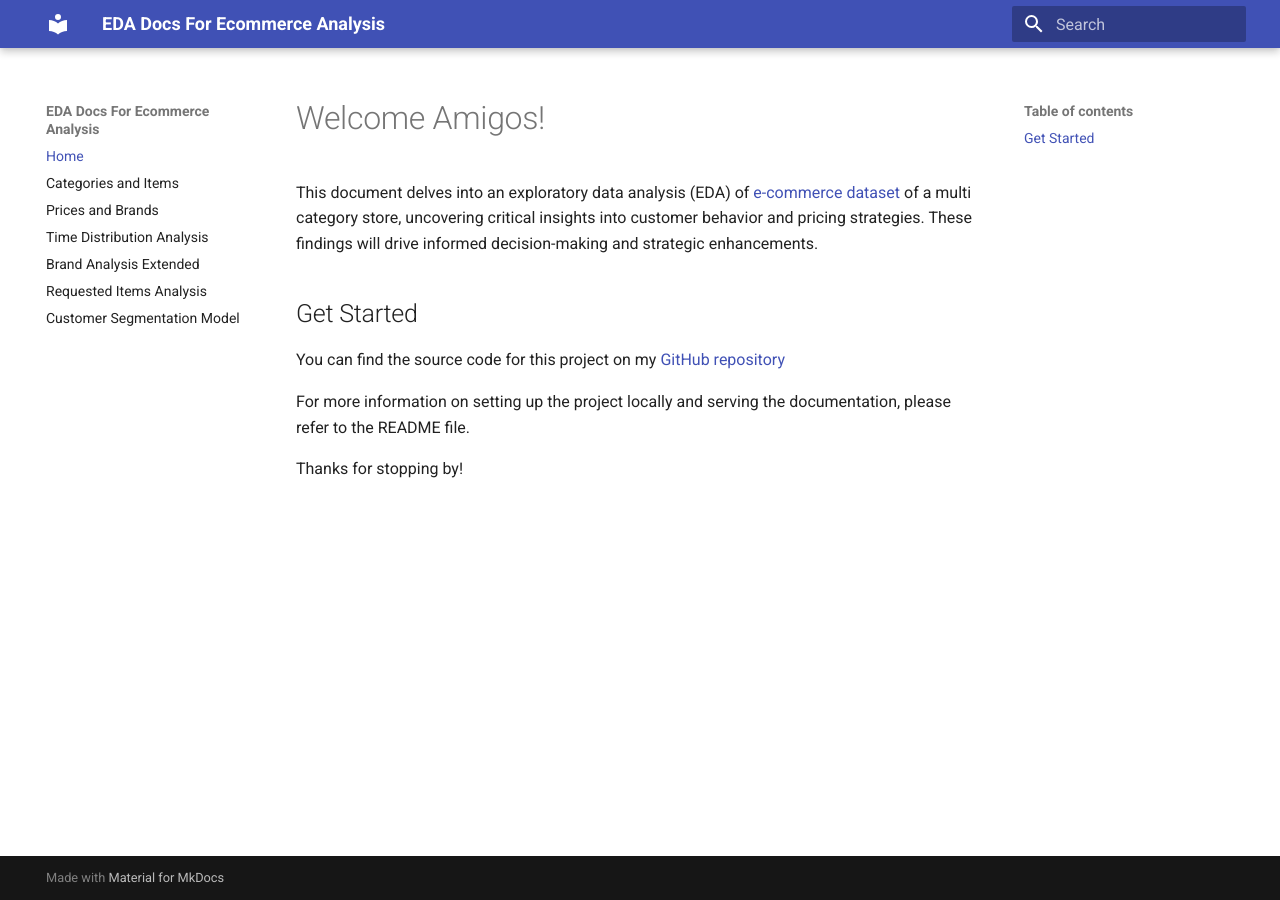
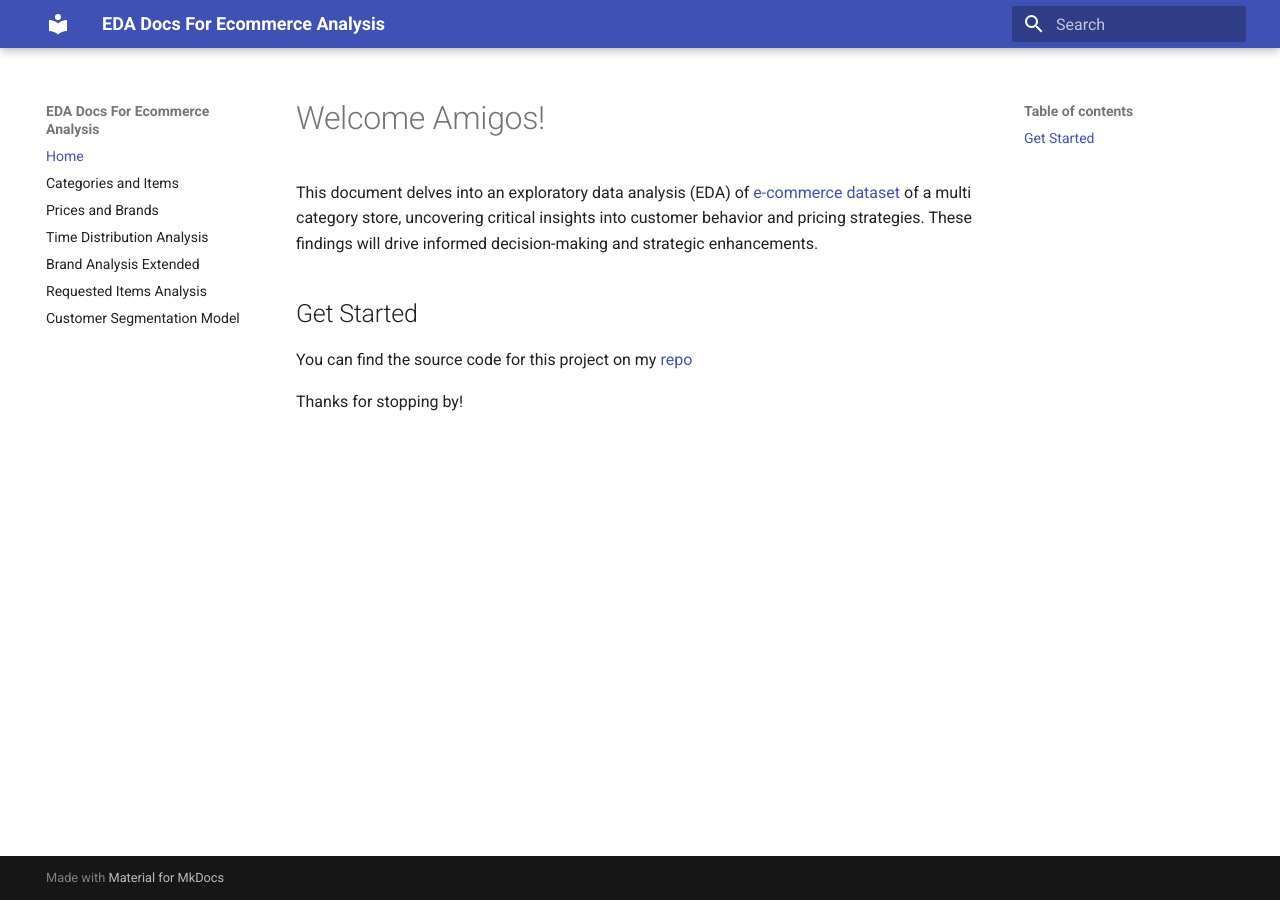
Before and after one commit to Sherwin-14/shopease_analysis, an MkDocs documentation site: the page built from docs/index.md, in a window 1280 px wide. Built offline with MkDocs 1.6.1 and Material for MkDocs 9.7.7, drawn with Linux system fonts in a browser that asks for light colours.

Commit message:
Fixed index.md

```diff
--- a/docs/index.md
+++ b/docs/index.md
@@ -4,8 +4,6 @@ This document delves into an exploratory data analysis (EDA) of [e-commerce data
 
 ## Get Started
 
-You can find the source code for this project on my [GitHub repository](https://github.com/Sherwin-14/shopease_analysis)
-
-For more information on setting up the project locally and serving the documentation, please refer to the README file.
+You can find the source code for this project on my [repo](https://github.com/Sherwin-14/shopease_analysis)
 
 Thanks for stopping by!
```
